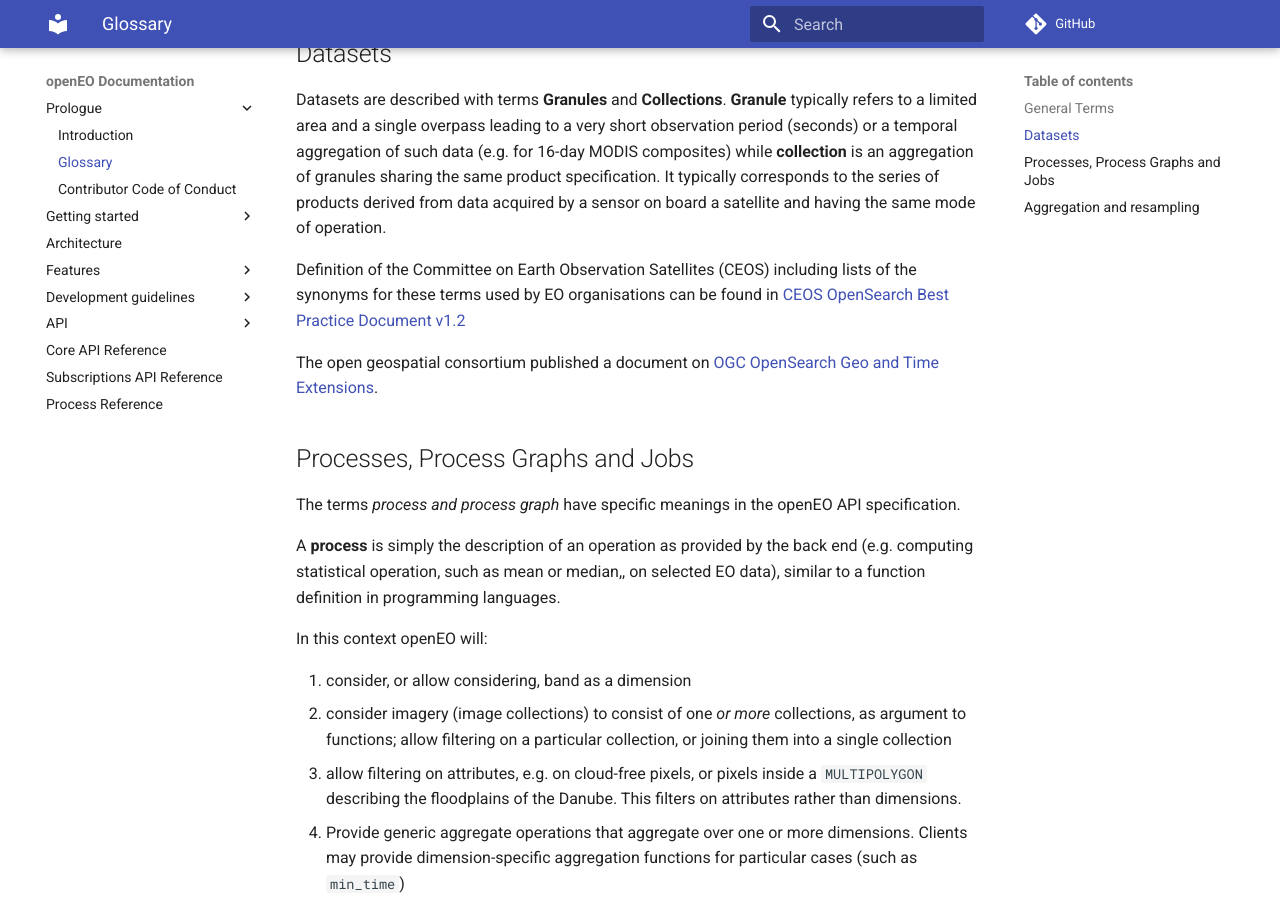
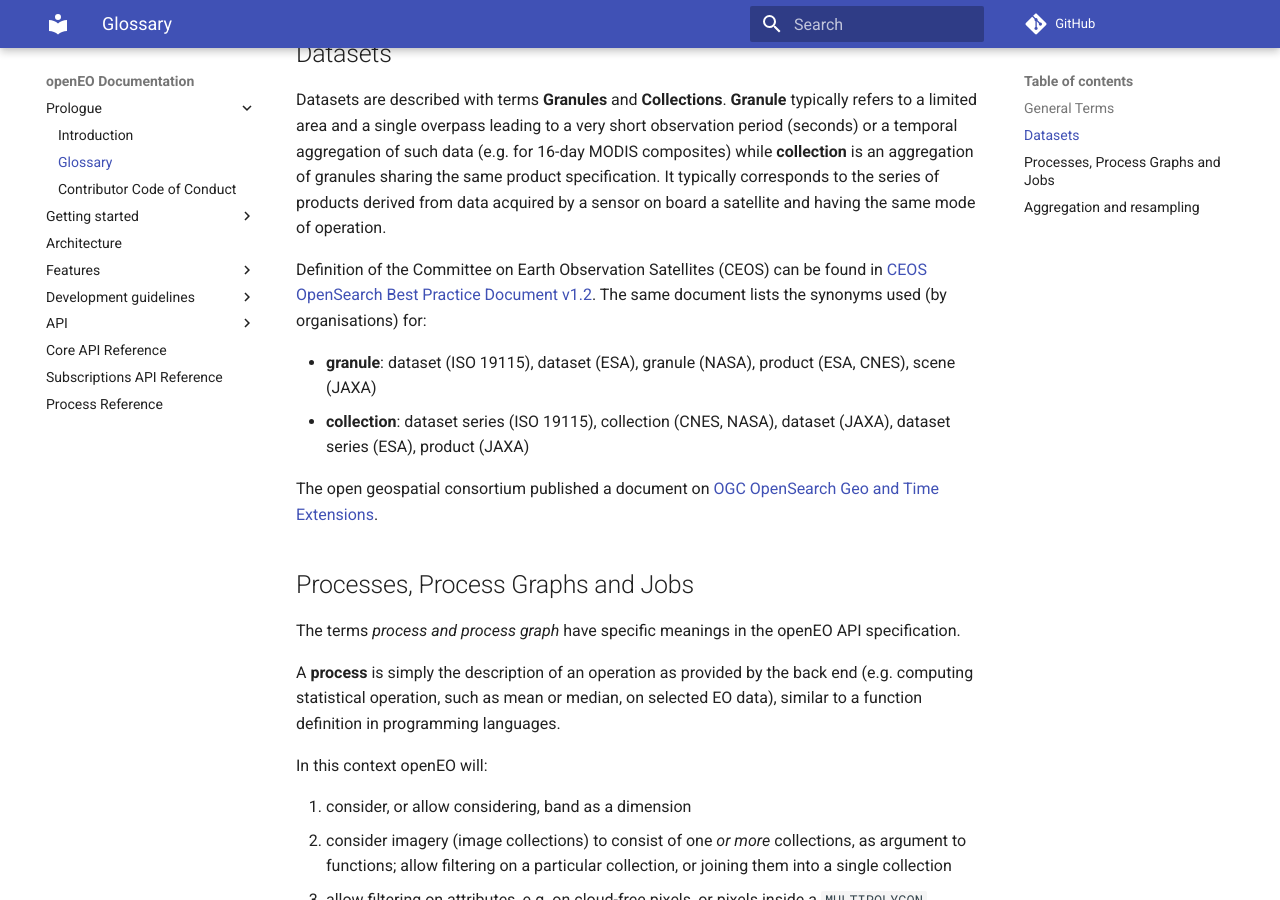
Before and after one commit to Open-EO/openeo-api, an MkDocs documentation site: the page built from docs/glossary.md, in a window 1280 px wide and 900 px high, scrolled down 639 px. Built offline with MkDocs 1.6.1 and Material for MkDocs 9.7.7, drawn with Linux system fonts in a browser that asks for light colours; comment, search, counter and statistics services are not loaded.

Commit message:
Update glossary.md
Corrected typo + added back the synonyms for collections and granules

```diff
--- a/docs/glossary.md
+++ b/docs/glossary.md
@@ -14,7 +14,10 @@ This glossary introduces the major technical terms used in the openEO project.
 
 Datasets are described with terms **Granules** and **Collections**. **Granule** typically refers to a limited area and a single overpass leading to a very short observation period (seconds) or a temporal aggregation of such data (e.g. for 16-day MODIS composites) while **collection** is an aggregation of granules sharing the same product specification. It typically corresponds to the series of products derived from data acquired by a sensor on board a satellite and having the same mode of operation.
 
-Definition of the Committee on Earth Observation Satellites (CEOS) including lists of the synonyms for these terms used by EO organisations can be found in [CEOS OpenSearch Best Practice Document v1.2](http://ceos.org/ourwork/workinggroups/wgiss/access/opensearch/)
+Definition of the Committee on Earth Observation Satellites (CEOS) can be found in [CEOS OpenSearch Best Practice Document v1.2](http://ceos.org/ourwork/workinggroups/wgiss/access/opensearch/). The same document lists the synonyms used (by organisations) for:
+
+- **granule**: dataset (ISO 19115), dataset (ESA), granule (NASA), product (ESA, CNES), scene (JAXA)
+- **collection**: dataset series (ISO 19115), collection (CNES, NASA), dataset (JAXA), dataset series (ESA), product (JAXA)
 
 The open geospatial consortium published a document on [OGC OpenSearch Geo and Time Extensions](https://portal.opengeospatial.org/files/?artifact_id=56866).
 
@@ -22,7 +25,7 @@ The open geospatial consortium published a document on [OGC OpenSearch Geo and T
 
 The terms _process and_ _process graph_ have specific meanings in the openEO API specification.
 
-A **process** is simply the description of an operation as provided by the back end (e.g. computing statistical operation, such as mean or median,, on selected EO data), similar to a function definition in programming languages.
+A **process** is simply the description of an operation as provided by the back end (e.g. computing statistical operation, such as mean or median, on selected EO data), similar to a function definition in programming languages.
 
 In this context openEO will:
 
```
